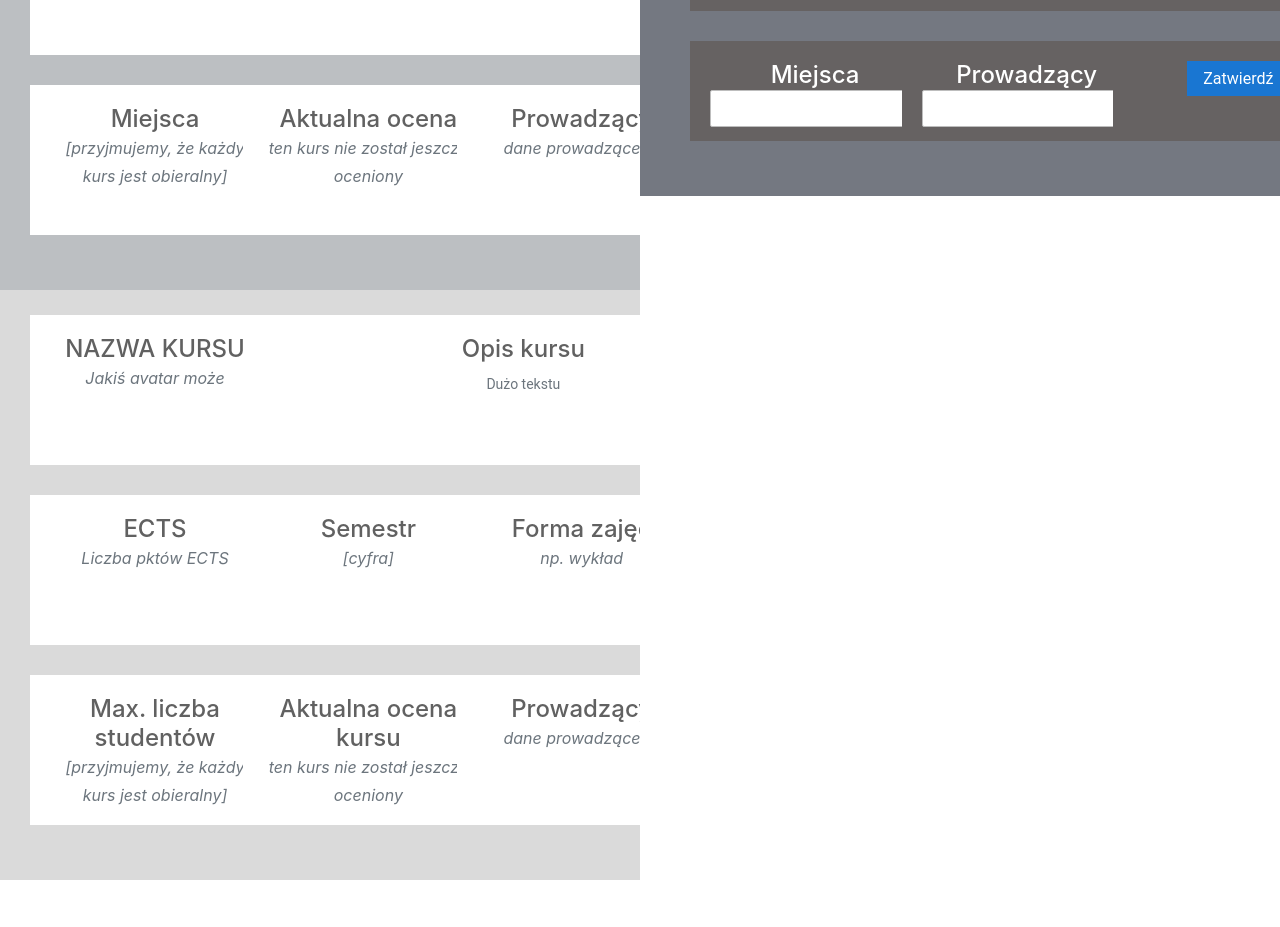
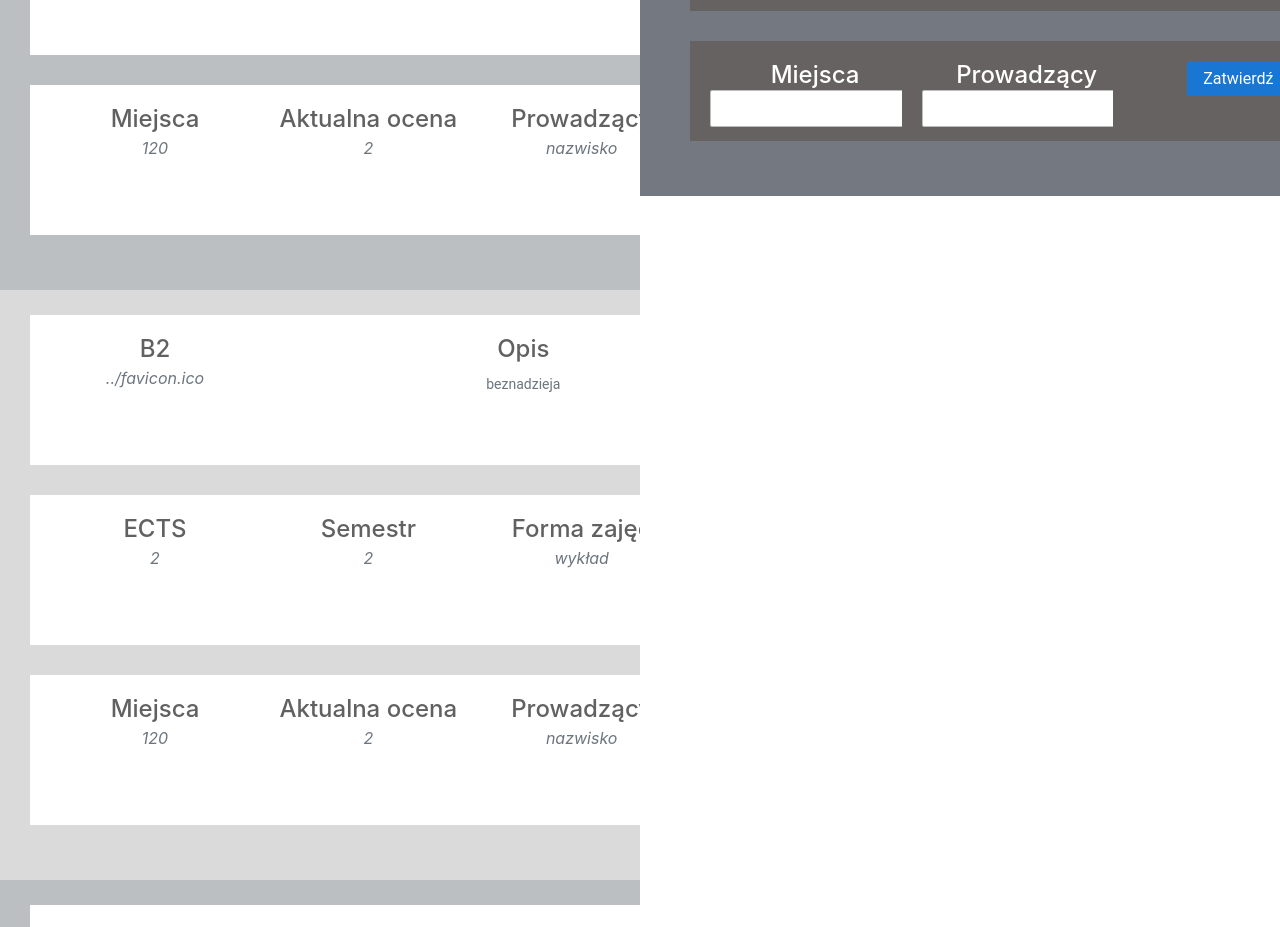
Before and after one commit to Ehevi/apl, an Angular app: page / in a window 1280 px wide. Shown: the part 425-1352 px from the top of the page. Before the commit the page ends 1305 px from the top, so only its background shows below. Built offline with nearby package versions, Linux system fonts and the light colour scheme.

Commit message:
"zebra" background colors + showing data from mock

```diff
--- a/src/app/kurs/kurs.component.html
+++ b/src/app/kurs/kurs.component.html
@@ -1,21 +1,23 @@
-<body id="page-top">
+<body id="page-top" *ngFor = "let course of coursesArray; index as idx"
+[style.background-color]="idx % 2 == 0 ? '#bcbfc2' : '#dadada'">
 
-  <!-- Kurs 1 -->
-  <section class="bg-dark page-section" id="pictures">
+  <!-- Kurs  --->
+
+  <section class="page-section" id="pictures">
 
     <div class="container">
       <div class="row">
       <div class="row text-center pictures-item">
         <div class="col-md-4">
           <div class="pictures-caption">
-          <h4 class="service-heading">NAZWA KURSU</h4>
-          <p class="text-muted">Jakiś avatar może</p>
+          <h4 class="service-heading">{{ course.name }}</h4>
+          <p class="text-muted">{{ course.iconUrl }}</p>
         </div>
         </div>
         <div class="col-md-4">
           <div class="pictures-caption-long">
           <h4 class="service-heading">Opis</h4>
-          <p class="text-muted">Dużo tekstu dlaczego nie warto studiować</p>
+          <p class="text-muted">{{ course.desc }}</p>
         </div>
         </div>
       </div>
@@ -23,19 +25,19 @@
         <div class="col-md-4">
           <div class="pictures-caption">
           <h4 class="service-heading">ECTS</h4>
-          <p class="text-muted">Liczba pktów ECTS</p>
+          <p class="text-muted">{{ course.ects }}</p>
         </div>
         </div>
         <div class="col-md-4">
           <div class="pictures-caption">
           <h4 class="service-heading">Semestr</h4>
-          <p class="text-muted">[cyfra]</p>
+          <p class="text-muted">{{ course.ects }}</p>
         </div>
       </div>
         <div class="col-md-4">
           <div class="pictures-caption">
           <h4 class="service-heading">Forma zajęć</h4>
-          <p class="text-muted">np. wykład</p> <!--ćwiczenia, lab, projekt, wykład-->
+          <p class="text-muted">{{ course.classType }}</p> <!--ćwiczenia, lab, projekt, wykład-->
           </div>
         </div>
       </div>
@@ -43,82 +45,19 @@
         <div class="col-md-4">
           <div class="pictures-caption">
           <h4 class="service-heading">Miejsca</h4>
-          <p class="text-muted">[przyjmujemy, że każdy kurs jest obieralny]</p>
+          <p class="text-muted">{{ course.maxStudents }}</p>
           </div>
         </div>
         <div class="col-md-4">
           <div class="pictures-caption">
           <h4 class="service-heading">Aktualna ocena</h4>
-          <p class="text-muted">ten kurs nie został jeszcze oceniony</p>
+          <p class="text-muted">{{ course.rating }}</p>
           </div>
         </div>
         <div class="col-md-4">
           <div class="pictures-caption">
           <h4 class="service-heading">Prowadzący</h4>
-          <p class="text-muted">dane prowadzącego</p>
-          </div>
-        </div>
-      </div>
-      </div>
-    </div>
-  </section>
-
-  <!-- Kurs 2 -->
-  <section class="bg-light page-section" id="pictures">
-
-    <div class="container">
-      <div class="row">
-      <div class="row text-center pictures-item">
-        <div class="col-md-4">
-          <div class="pictures-caption">
-          <h4 class="service-heading">NAZWA KURSU</h4>
-          <p class="text-muted">Jakiś avatar może</p>
-        </div>
-        </div>
-        <div class="col-md-4">
-          <div class="pictures-caption-long">
-          <h4 class="service-heading">Opis kursu</h4>
-          <p class="text-muted">Dużo tekstu</p>
-        </div>
-        </div>
-      </div>
-      <div class="row text-center pictures-item">
-        <div class="col-md-4">
-          <div class="pictures-caption">
-          <h4 class="service-heading">ECTS</h4>
-          <p class="text-muted">Liczba pktów ECTS</p>
-        </div>
-        </div>
-        <div class="col-md-4">
-          <div class="pictures-caption">
-          <h4 class="service-heading">Semestr</h4>
-          <p class="text-muted">[cyfra]</p>
-        </div>
-      </div>
-        <div class="col-md-4">
-          <div class="pictures-caption">
-          <h4 class="service-heading">Forma zajęć</h4>
-          <p class="text-muted">np. wykład</p> <!--ćwiczenia, lab, projekt, wykład-->
-          </div>
-        </div>
-      </div>
-      <div class="row text-center pictures-item">
-        <div class="col-md-4">
-          <div class="pictures-caption">
-          <h4 class="service-heading">Max. liczba studentów</h4>
-          <p class="text-muted">[przyjmujemy, że każdy kurs jest obieralny]</p>
-          </div>
-        </div>
-        <div class="col-md-4">
-          <div class="pictures-caption">
-          <h4 class="service-heading">Aktualna ocena kursu</h4>
-          <p class="text-muted">ten kurs nie został jeszcze oceniony</p>
-          </div>
-        </div>
-        <div class="col-md-4">
-          <div class="pictures-caption">
-          <h4 class="service-heading">Prowadzący</h4>
-          <p class="text-muted">dane prowadzącego</p>
+          <p class="text-muted">{{ course.teacher }}</p>
           </div>
         </div>
       </div>
```
